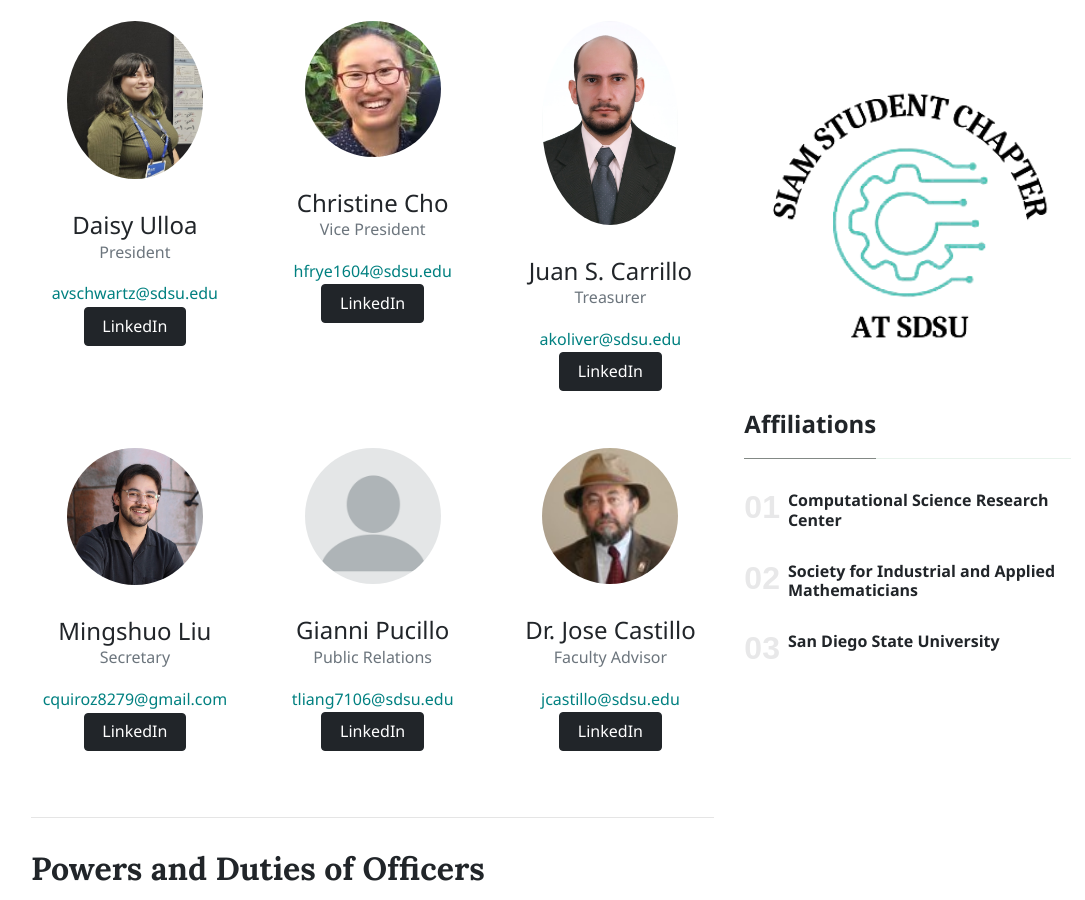
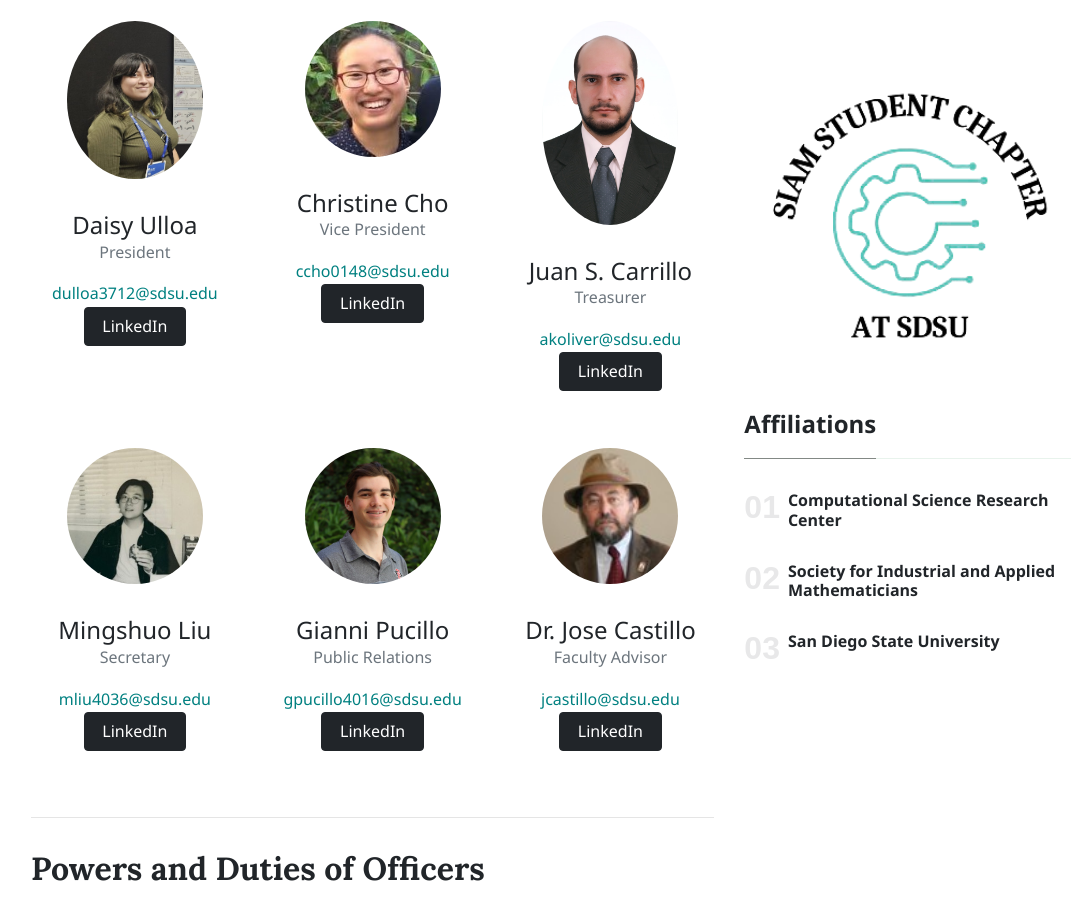
Before and after one commit to siamscsdsu/siamscsdsu.github.io, a Jekyll site: the page built from _pages/team.md, in a window 1280 px wide and 900 px high, scrolled down 420 px. Shown: the whole window, without its empty margins (89-1174 px from the left). Built offline with Jekyll 4.4.1, drawn with Linux system fonts in a browser that asks for light colours; nearby versions of some CDN libraries.

```diff
--- a/_config.yml
+++ b/_config.yml
@@ -22,32 +22,32 @@ people:
 - name: Daisy Ulloa
   pic: daisy
   position: President
-  email: avschwartz@sdsu.edu
-  linkedin: https://www.linkedin.com/in/ashleyvsch/
+  email: dulloa3712@sdsu.edu
+  linkedin: https://www.linkedin.com/in/daisyu/
 
 - name: Christine Cho
   pic: christine
   position: Vice President
-  email: hfrye1604@sdsu.edu
-  linkedin: https://www.linkedin.com/in/hayden-frye-940b0b176/
+  email: ccho0148@sdsu.edu
+  linkedin: https://www.linkedin.com/in/christine-s-cho/
 
 - name: Juan S. Carrillo
   pic: seb
   position: Treasurer
   email: akoliver@sdsu.edu
-  linkedin: https://www.linkedin.com/in/audrey-oliver/
+  linkedin: https://www.linkedin.com/in/juan-s-carrillo/
 
 - name: Mingshuo Liu
-  pic: christian
+  pic: mingshuo
   position: Secretary
-  email: cquiroz8279@gmail.com
-  linkedin: https://www.linkedin.com/in/christian-quiroz-58827b212
+  email: mliu4036@sdsu.edu
+  linkedin: https://www.linkedin.com/in/mingshuo-liu-4210511b8/
 
 - name: Gianni Pucillo
-  pic: missing
+  pic: gianni
   position: Public Relations
-  email: tliang7106@sdsu.edu
-  linkedin: https://www.linkedin.com/in/timmy-l-130a29149/
+  email: gpucillo4016@sdsu.edu
+  linkedin: https://www.linkedin.com/in/gianni-pucillo-451a27294/
 
 - name: Dr. Jose Castillo
   pic: jose
```
Also changed, not shown: assets/images/team/gianni.jpg (added), assets/images/team/mingshuo.jpg (added).
